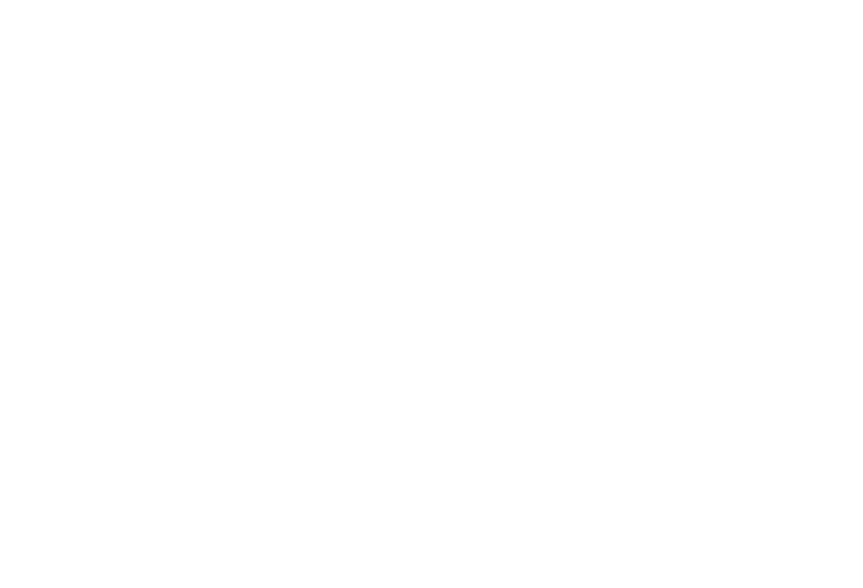
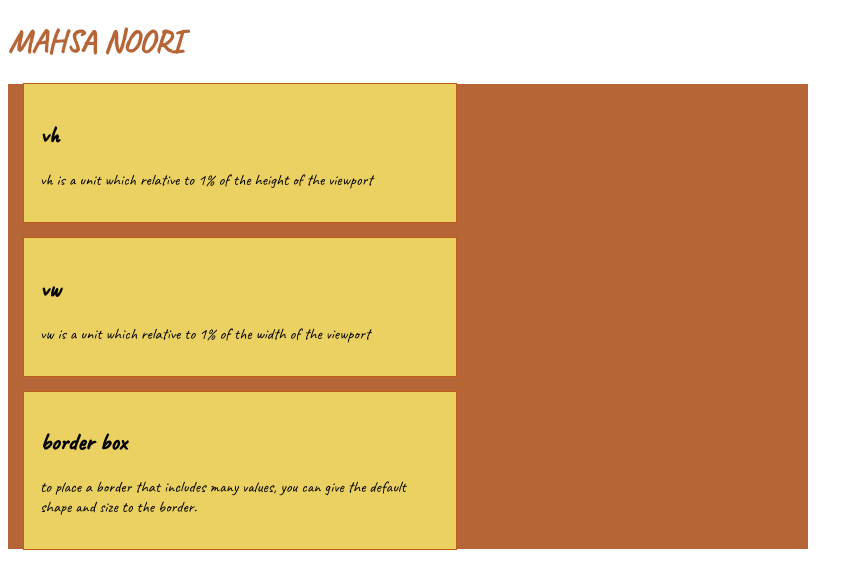
Before and after one commit to mahsa-noorii/aps-css-1, a plain HTML site: page Index.html in a window 1280 px wide. Shown: the whole page, without its empty margins (0-863 px from the left). Drawn offline with Linux system fonts and the light colour scheme.

Commit message:
mahsa noori

```diff
--- a/Index.html
+++ b/Index.html
@@ -1,11 +1,34 @@
 <!DOCTYPE html>
 <html lang="en">
-<head>
-    <meta charset="UTF-8">
-    <meta name="viewport" content="width=device-width, initial-scale=1.0">
+  <head>
+    <meta charset="UTF-8" />
+    <meta name="viewport" content="width=device-width, initial-scale=1.0" />
     <title>Document</title>
-</head>
-<body>
-
-</body>
+    <link rel="stylesheet" href="./index.css" />
+    <link rel="preconnect" href="https://fonts.googleapis.com" />
+    <link rel="preconnect" href="https://fonts.gstatic.com" crossorigin />
+    <link href="https://fonts.googleapis.com/css2?family=Caveat&display=swap" rel="stylesheet"/>
+  </head>
+  <body>
+    <header>
+      <h1 class="h1">MAHSA NOORI</h1>
+    </header>
+    <main>
+      <div>
+        <h2 class="h2">vh</h2>
+        <p>vh is a unit which relative to 1% of the height of the viewport</p>
+      </div>
+      <div>
+        <h2 class="h2a">vw</h2>
+        <p>vw is a unit which relative to 1% of the width of the viewport</p>
+      </div>
+      <div>
+        <h2 class="h2b">border box</h2>
+        <p>
+          to place a border that includes many values, you can give the default
+          shape and size to the border.
+        </p>
+      </div>
+    </main>
+  </body>
 </html>
--- a/index.css
+++ b/index.css
@@ -0,0 +1,21 @@
+.h1 {
+    font-family: 'Caveat', cursive;
+    color: rgb(182, 101, 55);
+}
+
+main {
+    max-height: 932px;
+    width: 100vh;
+    background-color: rgb(182, 101, 55);
+}
+
+div {
+font-family: 'Caveat', cursive;
+max-height: 300px;
+width: 50%;
+border: 5px;
+outline: 1px solid rgb(190, 91, 24);
+margin: 1rem;
+padding: 1rem;
+background-color: rgb(235, 209, 97);
+}
```
